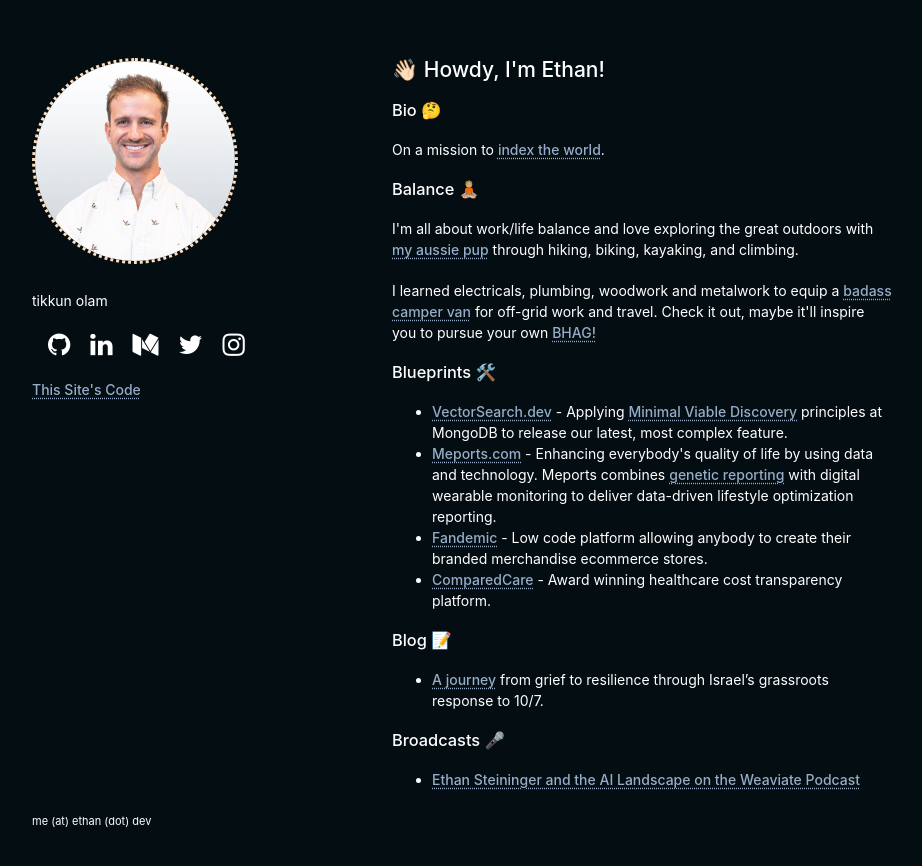
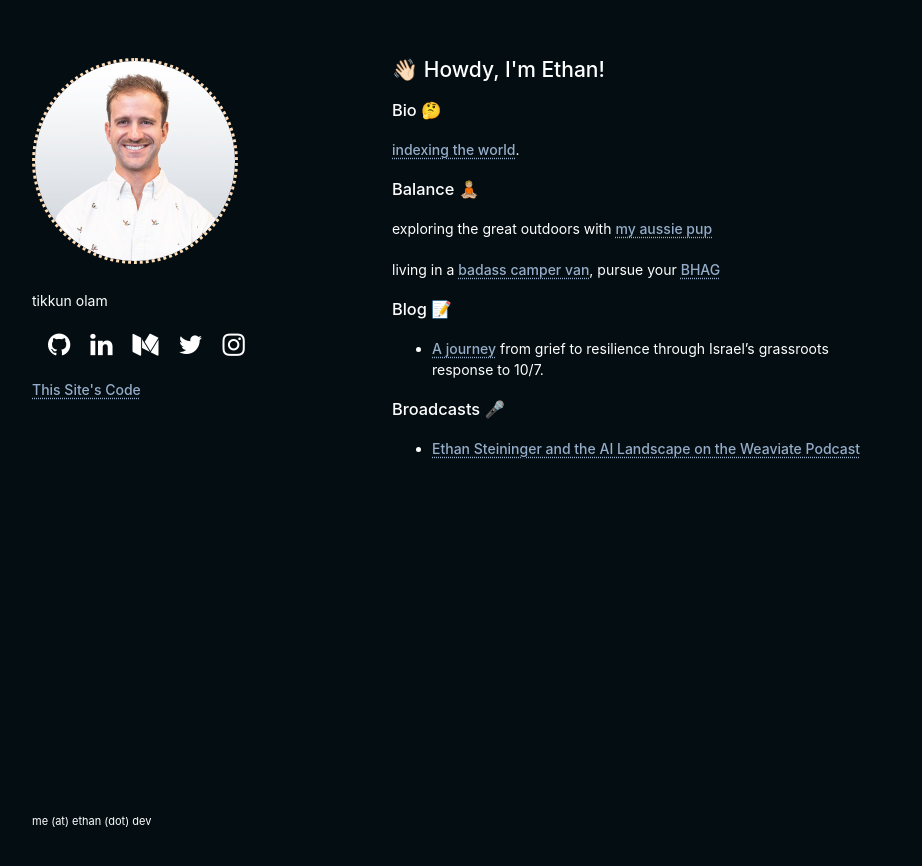
Before and after one commit to esteininger/minimal-website, a Jekyll site: the page index.html, which Jekyll copies as it is, in a window 1280 px wide. Shown: the top 866 px of the page, without its empty margins (178-1100 px from the left). Built offline with Jekyll 4.4.1, drawn with Linux system fonts in a browser that asks for light colours.

Commit message:
Update index.html

```diff
--- a/index.html
+++ b/index.html
@@ -68,49 +68,20 @@
       <h3>Bio 🤔</h3>
 
       <p>
-        On a mission to <a href="https://mixpeek.com">index the world</a>.
+        <a href="https://mixpeek.com">indexing the world</a>.
       </p>
 
       <h3>Balance 🧘🏼</h3>
 
       <p>
-        I'm all about work/life balance and love exploring the great outdoors with <a
-          href="https://www.instagram.com/danywigglebutt/?hl=en">my aussie pup</a> through hiking, biking,
-        kayaking, and climbing.
+         exploring the great outdoors with <a
+          href="https://www.instagram.com/danywigglebutt/?hl=en">my aussie pup</a>
       </p>
 
       <p>
-        I learned electricals, plumbing, woodwork and
-        metalwork to equip a <a href="https://vanlifecoder.com/">badass camper van</a> for off-grid work and travel.
-        Check it out, maybe it'll
-        inspire you to pursue your own <a
-          href="https://esteininger.medium.com/why-pursuing-a-bhag-is-worth-the-struggle-922401444f82">BHAG!</a>
+        living in a <a href="https://vanlifecoder.com/">badass camper van</a>, pursue your <a
+          href="https://esteininger.medium.com/why-pursuing-a-bhag-is-worth-the-struggle-922401444f82">BHAG</a>
       </p>
-
-
-      <h3>Blueprints 🛠️</h3>
-
-      <ul>
-        <li>
-          <a href="https://github.com/esteininger/vector-search">VectorSearch.dev</a> - Applying <a
-            href="https://esteininger.medium.com/design-thinking-for-product-launches-minimal-viable-discovery-8105c831273a">Minimal
-            Viable Discovery</a> principles at
-          MongoDB to
-          release our latest, most complex feature.
-        </li>
-        <li>
-          <a href="https://medium.com/hackernoon/should-you-treat-your-life-like-a-business-1dbf506a7919">Meports.com</a> - Enhancing everybody's quality of life by using data and
-          technology. Meports combines <a href="https://gene.meports.com">genetic reporting</a> with digital wearable
-          monitoring to deliver data-driven lifestyle optimization reporting.
-        </li>
-        <li>
-          <a href="https://vimeo.com/203917137">Fandemic</a> - Low code platform allowing anybody to create their
-          branded merchandise ecommerce stores.
-        </li>
-        <li>
-          <a href="https://vimeo.com/101638048">ComparedCare</a> - Award winning healthcare cost transparency platform.
-        </li>
-      </ul>
 
       <h3>Blog 📝</h3>
 
```
